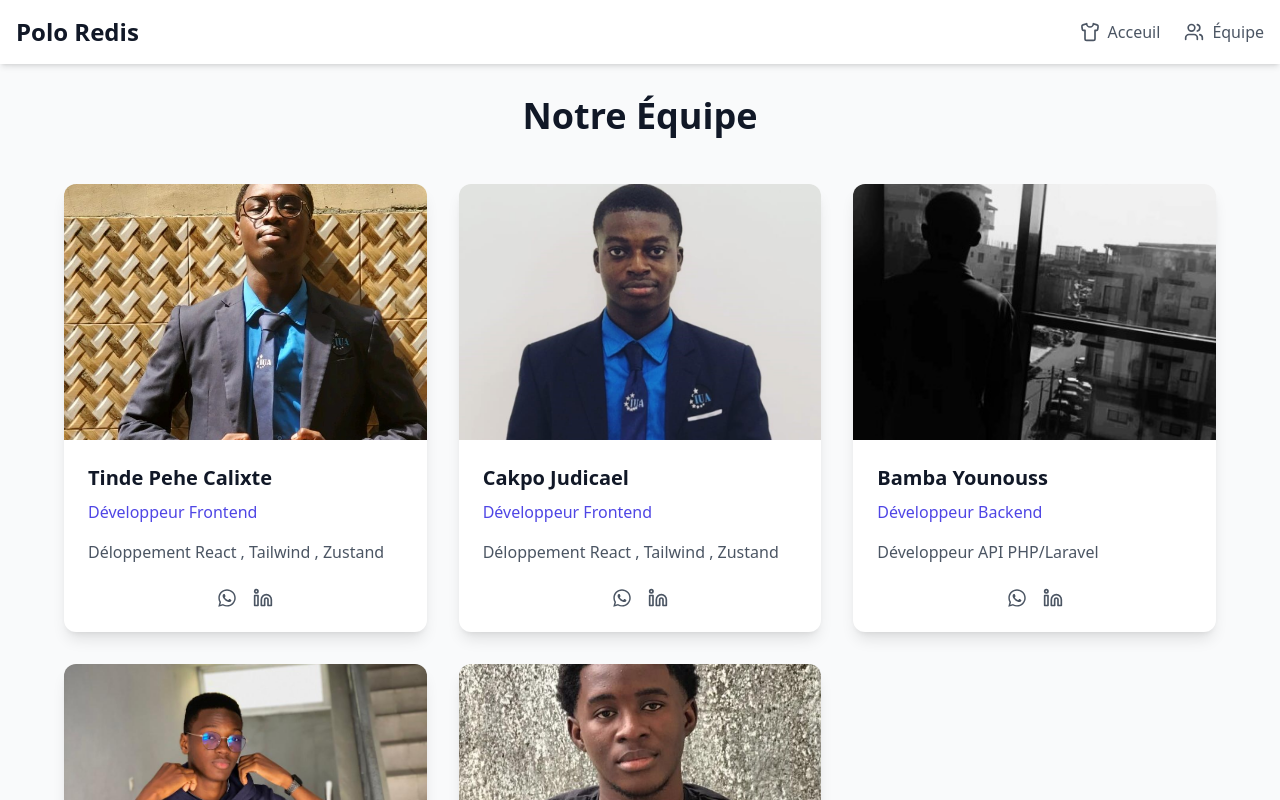
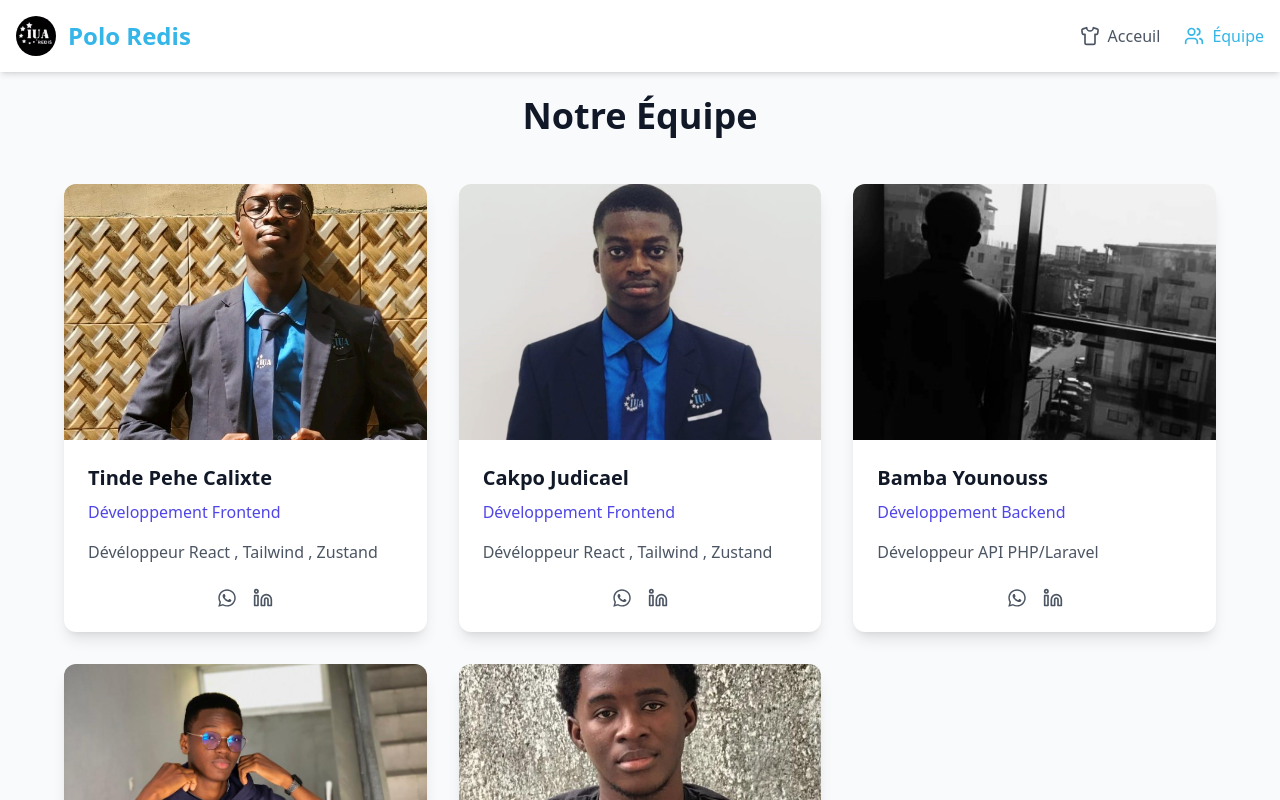
Before and after one commit to devJudicael/poloRedis, a React (Vite) app: page /team in a window 1280 px wide. Shown: the top 800 px of the page. Built offline with nearby package versions, Linux system fonts and the light colour scheme; no server answers.

Commit message:
update colors

```diff
--- a/src/components/Header.tsx
+++ b/src/components/Header.tsx
@@ -1,8 +1,8 @@
-import { Link } from "react-router-dom";
+import { Link, NavLink } from "react-router-dom";
 import { motion } from "framer-motion";
 import { Users, Shirt } from "lucide-react";
 
-// Appliquer le typage au composant
+import iuaredis from "../assets/iuaredis.jpg";
 export const Header = () => {
   return (
     <motion.header
@@ -11,19 +11,25 @@ export const Header = () => {
       className="fixed top-0 left-0 right-0 bg-white shadow-md z-50">
       <div className="container mx-auto px-4 py-4">
         <div className="flex items-center justify-between">
-          <Link to="/" className="flex items-center space-x-2 sm:space-x-4">
-            <h1 className="text-xl sm:text-2xl font-bold text-gray-900">
-              Polo Redis
-            </h1>
-          </Link>
+          <section className="flex items-center gap-3 ">
+            <img src={iuaredis} alt="" className="size-10 rounded-full" />
+            <Link to="/" className="flex items-center space-x-2 sm:space-x-4">
+              <h1 className="text-xl sm:text-2xl font-bold text-[#34b6e8]">
+                Polo Redis
+              </h1>
+            </Link>
+          </section>
 
           <div className="flex items-center space-x-4 sm:space-x-6">
-            <Link
+            <NavLink
               to="/"
-              className="flex items-center space-x-2 text-gray-600 hover:text-gray-900">
+              className=" flex items-center space-x-2 text-gray-600 hover:text-[#3c86a4]"
+              style={({ isActive }) => ({
+                color: isActive ? "#34b6e8" : "",
+              })}>
               <Shirt className="h-5 w-5" />
               <span className="hidden sm:inline">Acceuil</span>
-            </Link>
+            </NavLink>
 
             {/* <Link
               to="/history"
@@ -32,12 +38,15 @@ export const Header = () => {
               <span className="hidden sm:inline">Historique</span>
             </Link> */}
 
-            <Link
+            <NavLink
               to="/team"
-              className="flex items-center space-x-2 text-gray-600 hover:text-gray-900">
+              className=" flex items-center space-x-2 text-gray-600 hover:text-[#3c86a4]"
+              style={({ isActive }) => ({
+                color: isActive ? "#34b6e8" : "",
+              })}>
               <Users className="h-5 w-5" />
               <span className="hidden sm:inline">Équipe</span>
-            </Link>
+            </NavLink>
 
             {/* <motion.button
               whileHover={{ scale: 1.1 }}
--- a/src/components/PoloCard.tsx
+++ b/src/components/PoloCard.tsx
@@ -1,5 +1,6 @@
 import React from "react";
 import { motion } from "framer-motion";
+import { Star } from "lucide-react";
 import type { Polo } from "../types";
 
 interface PoloCardProps {
@@ -18,9 +19,21 @@ export const PoloCard: React.FC<PoloCardProps> = ({ polo, onSelect }) => {
           alt={polo.nom}
           className="w-full h-full object-cover"
         />
+
+        {/* Exclusivité */}
+        <div className="absolute top-2 right-2 bg-yellow-400 text-white px-2 py-1 rounded-full flex items-center shadow-md">
+          <Star className="w-4 h-4 mr-1" />
+          <span className="text-xs font-semibold">Exclusivité</span>
+        </div>
       </div>
       <div className="p-4">
-        <h3 className="text-xl font-semibold text-gray-900">{polo.nom}</h3>
+        <section className="flex justify-between">
+          <h3 className="text-xl font-semibold text-gray-900">{polo.nom}</h3>
+          <div className=" bg-yellow-400 text-white px-2 py-1 rounded-full flex items-center shadow-md">
+            <Star className="w-4 h-4 mr-1" />
+            <span className="text-xs font-semibold">Exclusivité</span>
+          </div>
+        </section>
         {/* <p className="text-gray-600 mt-2">{polo.description}</p> */}
         <div className="mt-4 flex justify-between items-center">
           <span className="text-2xl font-bold text-gray-900">
@@ -30,7 +43,7 @@ export const PoloCard: React.FC<PoloCardProps> = ({ polo, onSelect }) => {
             whileHover={{ scale: 1.05 }}
             whileTap={{ scale: 0.95 }}
             onClick={() => onSelect(polo)}
-            className="px-4 py-2 bg-black text-white rounded-lg hover:bg-gray-800 transition-colors">
+            className="px-4 py-2 bg-[#1e7394] text-white rounded-lg hover:bg-gray-800 transition-colors">
             Précommander
           </motion.button>
         </div>
--- a/src/components/PreorderModal.tsx
+++ b/src/components/PreorderModal.tsx
@@ -231,7 +231,7 @@ export const PreorderModal: React.FC<PreorderModalProps> = ({
                   whileHover={{ scale: 1.02 }}
                   whileTap={{ scale: 0.98 }}
                   type="submit"
-                  className="w-full py-3 bg-black text-white rounded-lg hover:bg-gray-800 transition-colors border border-black">
+                  className="w-full py-3 font-bold bg-[#2b97c1] text-white rounded-lg hover:bg-gray-800 transition-colors border ">
                   Ajouter au panier - {polo.prix * quantity} FCFA
                 </motion.button>
               )}
@@ -242,7 +242,7 @@ export const PreorderModal: React.FC<PreorderModalProps> = ({
                   disabled={true}
                   loading
                   variant="contained"
-                  className="w-full py-3 text-white rounded-lg bg-black transition-colors border border-black">
+                  className="w-full py-3  text-white rounded-lg bg-[#34b6e8] transition-colors border border-black">
                   Submit
                 </Button>
               )}
--- a/src/components/Team.tsx
+++ b/src/components/Team.tsx
@@ -12,9 +12,9 @@ import calixteimg from "../assets/calixtepic.jpg";
 const team = [
   {
     name: "Tinde Pehe Calixte",
-    role: "Développeur Frontend",
+    role: "Développement Frontend",
     image: calixteimg,
-    bio: "Déloppement React , Tailwind , Zustand",
+    bio: "Dévéloppeur React , Tailwind , Zustand",
     social: {
       whatsapp: "https://wa.me/+22552767349",
       linkedin:
@@ -24,9 +24,9 @@ const team = [
   },
   {
     name: "Cakpo Judicael",
-    role: "Développeur Frontend",
+    role: "Développement Frontend",
     image: judicaelimg,
-    bio: "Déloppement React , Tailwind , Zustand",
+    bio: "Dévéloppeur React , Tailwind , Zustand",
     social: {
       whatsapp: "https://wa.me/+2250564624366",
       linkedin: "https://www.linkedin.com/in/judicael-cakpo-6907b32a0",
@@ -35,7 +35,7 @@ const team = [
   },
   {
     name: "Bamba Younouss",
-    role: "Développeur Backend",
+    role: "Développement Backend",
     image: younoussimg,
     bio: "Développeur API PHP/Laravel",
     social: {
@@ -46,7 +46,7 @@ const team = [
   },
   {
     name: "Bamidele Marc Emmanuel",
-    role: "Développeur Backend",
+    role: "Développement Backend",
     image: marcimg,
     bio: "Développeur API PHP/Laravel",
     social: {
@@ -57,7 +57,7 @@ const team = [
   },
   {
     name: "Kouhou Moneka Eloge",
-    role: "Développeur Backend",
+    role: "Développement Backend",
     image: elogeimg,
     bio: "Développeur API PHP/Laravel",
     social: {
```
Also changed, not shown: src/assets/iuaredis.jpg (added).
